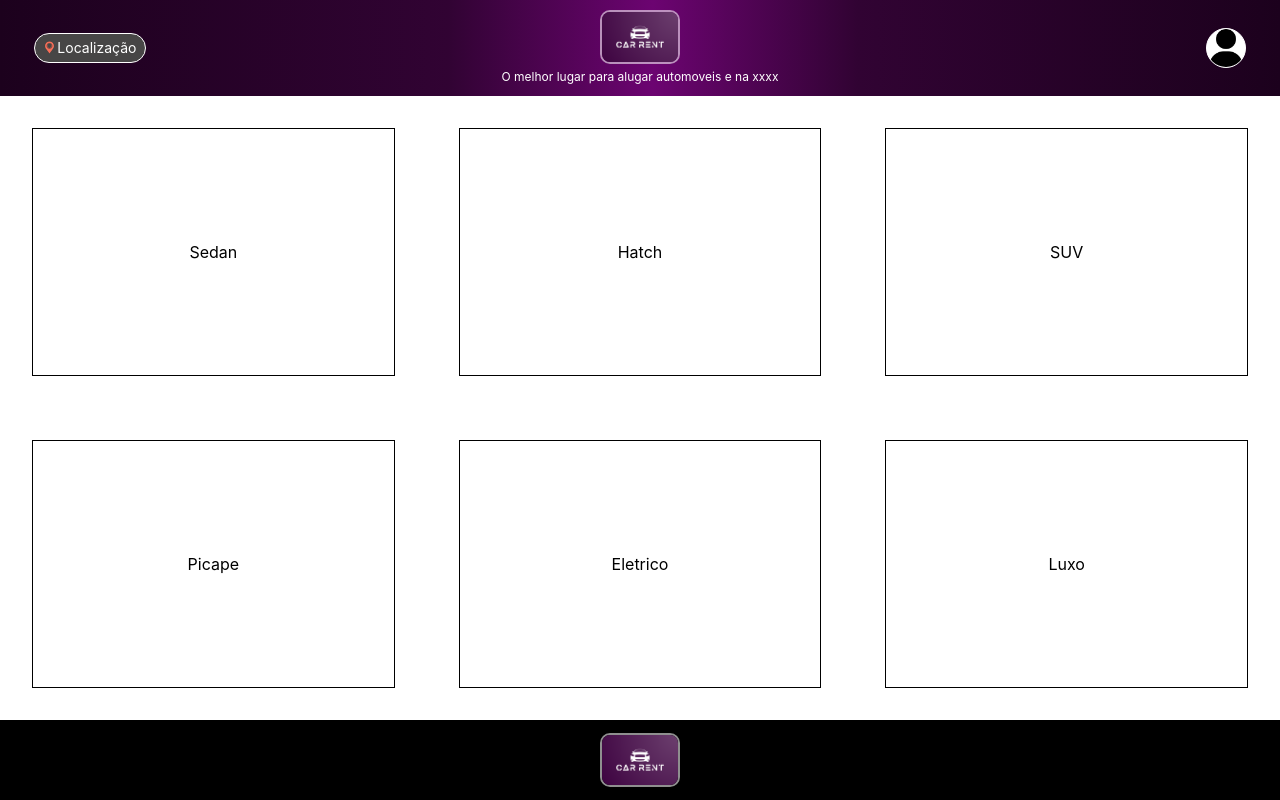
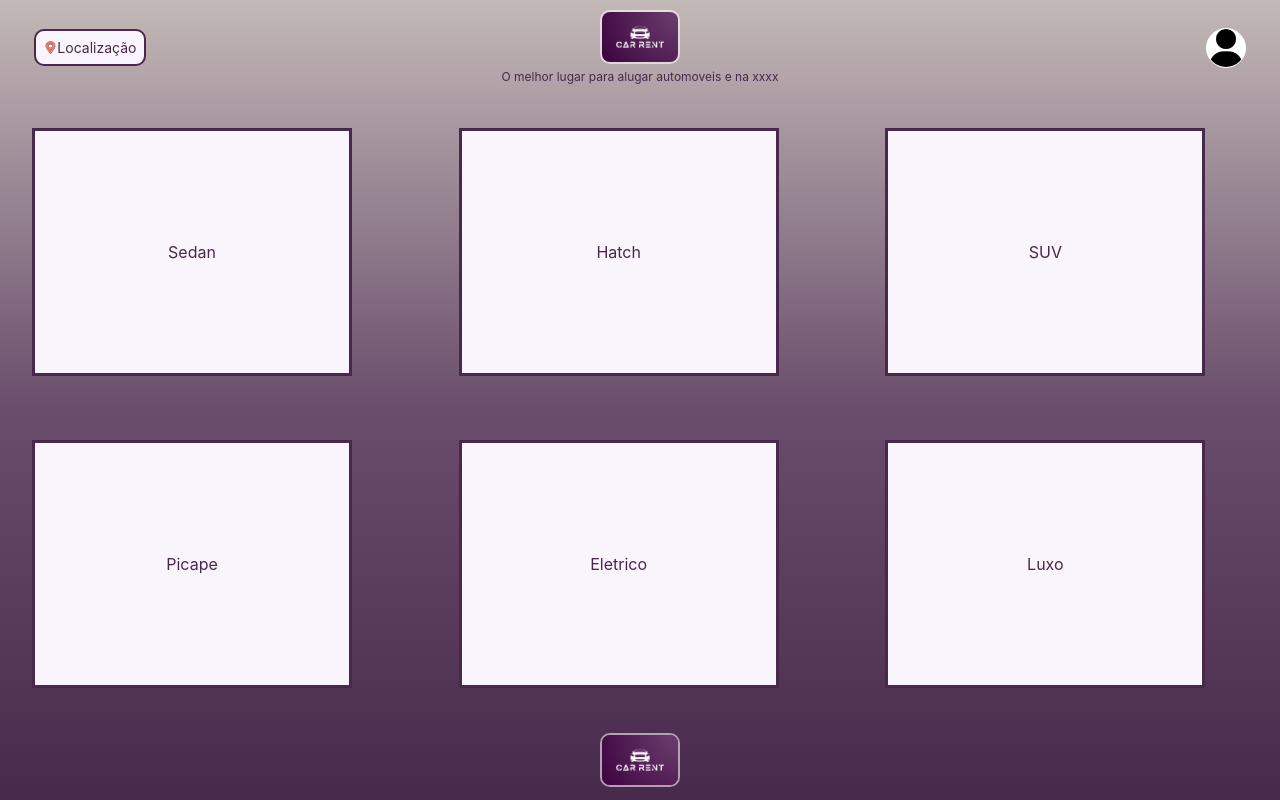
Before and after one commit to BrMD/rentcars, a React (Vite) app: page / in a window 1280 px wide. Built offline with nearby package versions, Linux system fonts and the light colour scheme.

Commit message:
styled body

```diff
--- a/src/footer/Footer.css
+++ b/src/footer/Footer.css
@@ -1,10 +1,9 @@
 .footer {
   height: 10vh;
-  border: 1px solid #000;
   display: flex;
-  background-color: #000;
+  background-color: inherit;
   justify-content: center;
   align-items: center;
-  color: #fff;
+  color: var(--color--white);
   width: 100%;
 }
--- a/src/header/Header.css
+++ b/src/header/Header.css
@@ -1,17 +1,17 @@
 .header {
-  background: rgb(28, 1, 29);
+  /* background: rgb(28, 1, 29);
   background: linear-gradient(
     90deg,
     rgba(28, 1, 29, 1) 0%,
     rgba(49, 3, 51, 1) 35%,
-    rgba(108, 4, 113, 1) 51%,
+    #6c0471 51%,
     rgba(49, 3, 51, 1) 67%,
-    rgba(28, 1, 29, 1) 100%
-  );
+    #1c011d 100%
+  ); */
+  background-color: inherit;
   display: flex;
   justify-content: space-between;
   align-items: center;
-  color: #ffffff;
   padding: 10px;
 }
 .icon {
@@ -27,20 +27,23 @@
 }
 .buttonDiv {
   margin-left: 1.5em;
+  height: 2.3em;
   display: flex;
-  background-color: #474646;
+  background-color: var(--color--white);
   align-items: center;
   width: 7em;
-  border-radius: 20px;
+  color: var(--color--purple);
+  border-radius: 10px;
   cursor: pointer;
-  border: 1px solid #ffffff;
-  transition: all 0.7s;
+  border: 2px solid var(--color--purple);
+  transition: all 0.6s;
   @media only screen and (max-width: 700px) {
     width: 6em;
     height: 2em;
   }
 }
 .buttonDiv:hover {
-  background-color: #ffffff;
-  color: #000000;
+  background-color: var(--color--purple);
+  border-radius: 30px;
+  color: var(--color--white);
 }
--- a/src/homeContent/HomeContent.css
+++ b/src/homeContent/HomeContent.css
@@ -1,8 +1,9 @@
 .homeShowCategoryCars {
   display: grid;
-  grid-template-columns: 1fr 1fr 1fr;
+  grid-template-columns: repeat(3, minmax(100px, auto));
+  grid-template-rows: repeat(2, minmax(100px, auto));
   height: auto;
-  background: #fff;
+  background: inherit;
   @media only screen and (max-width: 700px) {
     grid-template-columns: 1fr 1fr;
   }
@@ -12,9 +13,13 @@
 }
 .itemCategoryCar {
   margin: 2em;
-  border: 1px solid #000;
-  background-color: #fff;
+  border: 3px solid var(--color--purple);
+  background-color: var(--color--white);
   display: flex;
+  width: 20em;
   align-items: center;
   justify-content: center;
 }
+.itemCategoryCar:hover {
+  height: 20em;
+}
--- a/src/index.css
+++ b/src/index.css
@@ -1,15 +1,31 @@
 @tailwind base;
 @tailwind components;
 @tailwind utilities;
-
+body {
+  background: rgb(195, 185, 183);
+  background: linear-gradient(
+    180deg,
+    rgba(195, 185, 183, 1) 0%,
+    rgba(169, 153, 161, 1) 15%,
+    rgba(144, 124, 140, 1) 29%,
+    rgba(106, 77, 107, 1) 51%,
+    rgba(90, 60, 92, 1) 74%,
+    rgba(81, 51, 84, 1) 87%,
+    rgba(71, 41, 76, 1) 100%
+  );
+}
 :root {
   font-family: Inter, system-ui, Avenir, Helvetica, Arial, sans-serif;
   line-height: 1.5;
   font-weight: 400;
-
+  --color--purple: #47294c;
+  --color--black: #010101;
+  --color--fedora: #816f7d;
+  --color--silver: #c3b9b7;
+  --color--white: #faf4fc;
   color-scheme: light dark;
-  color: #000;
-  background-color: #ffffff;
+  color: var(--color--purple);
+  background-color: var(--color--white);
 
   font-synthesis: none;
   text-rendering: optimizeLegibility;
```
